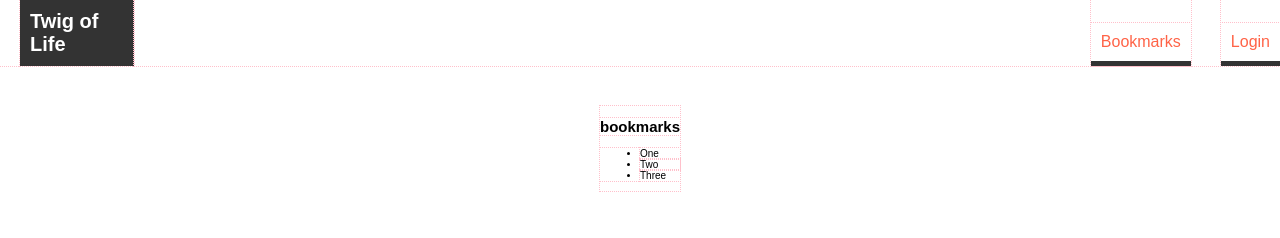
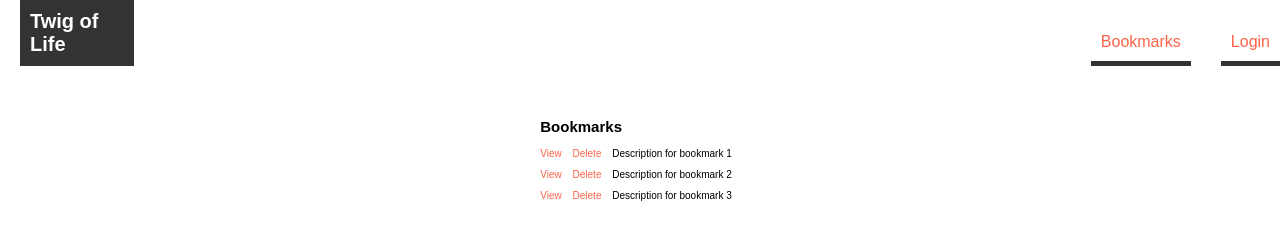
Before and after one commit to TelegraphMoarInterstices/front-end, a website: page public/index.html at #/bookmarks in a window 1280 px wide. Both pictures are taken after a click on the link "Bookmarks". Drawn offline with nearby package versions, Linux system fonts and the light colour scheme; some packages are replaced by stand-ins of ours.

Commit message:
Bookmarks page style.

```diff
--- a/public/app/layout/bookmarks.html
+++ b/public/app/layout/bookmarks.html
@@ -1,8 +1,18 @@
-<div class="bookmarks-view" ng-controller="DendrogramController as dendrogram">
-  <h2>bookmarks</h2>
-  <ul>
-    <li>One</li>
-    <li>Two</li>
-    <li>Three</li>
-  </ul>
+<div class="bookmarks-view">
+  <h2>Bookmarks</h2>
+  <div class="bookmark">
+    <span><a href="#">View</a></span>
+    <span><a href="#">Delete</a></span>
+    <span>Description for bookmark 1</span>
+  </div>
+  <div class="bookmark">
+    <span><a href="#">View</a></span>
+    <span><a href="#">Delete</a></span>
+    <span>Description for bookmark 2</span>
+  </div>
+  <div class="bookmark">
+    <span><a href="#">View</a></span>
+    <span><a href="#">Delete</a></span>
+    <span>Description for bookmark 3</span>
+  </div>
 </div>
--- /dev/null
+++ b/public/css/bookmarks.css
@@ -0,0 +1,12 @@
+.bookmarks-view {
+  display: flex;
+  flex-direction: column;
+}
+
+.bookmark {
+  margin-bottom: 10px;
+}
+
+.bookmark span {
+  margin-right: 8px;
+}
--- a/public/css/main.css
+++ b/public/css/main.css
@@ -1,5 +1,5 @@
 body * {
-  outline: pink 1px dotted;
+  /*outline: pink 1px dotted;*/
 }
 
 body {
--- a/public/index.html
+++ b/public/index.html
@@ -5,6 +5,7 @@
     <title>D3 in an Angular App</title>
     <link rel="stylesheet" href="/css/main.css" media="screen" charset="utf-8">
     <link rel="stylesheet" href="/css/dendrogram.css" media="screen" charset="utf-8">
+    <link rel="stylesheet" href="/css/bookmarks.css" media="screen" charset="utf-8">
     <link rel="stylesheet" href="/css/header.css" media="screen" charset="utf-8">
   </head>
   <body>
```
